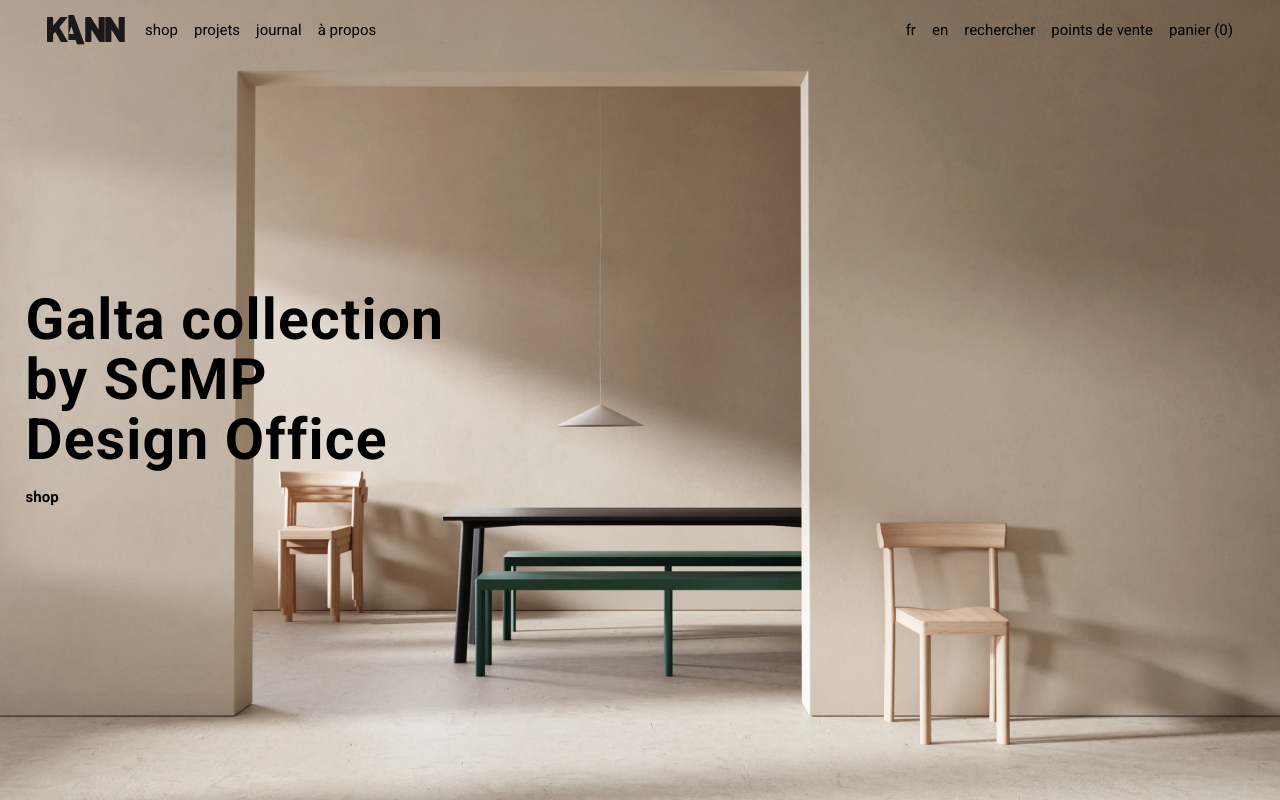
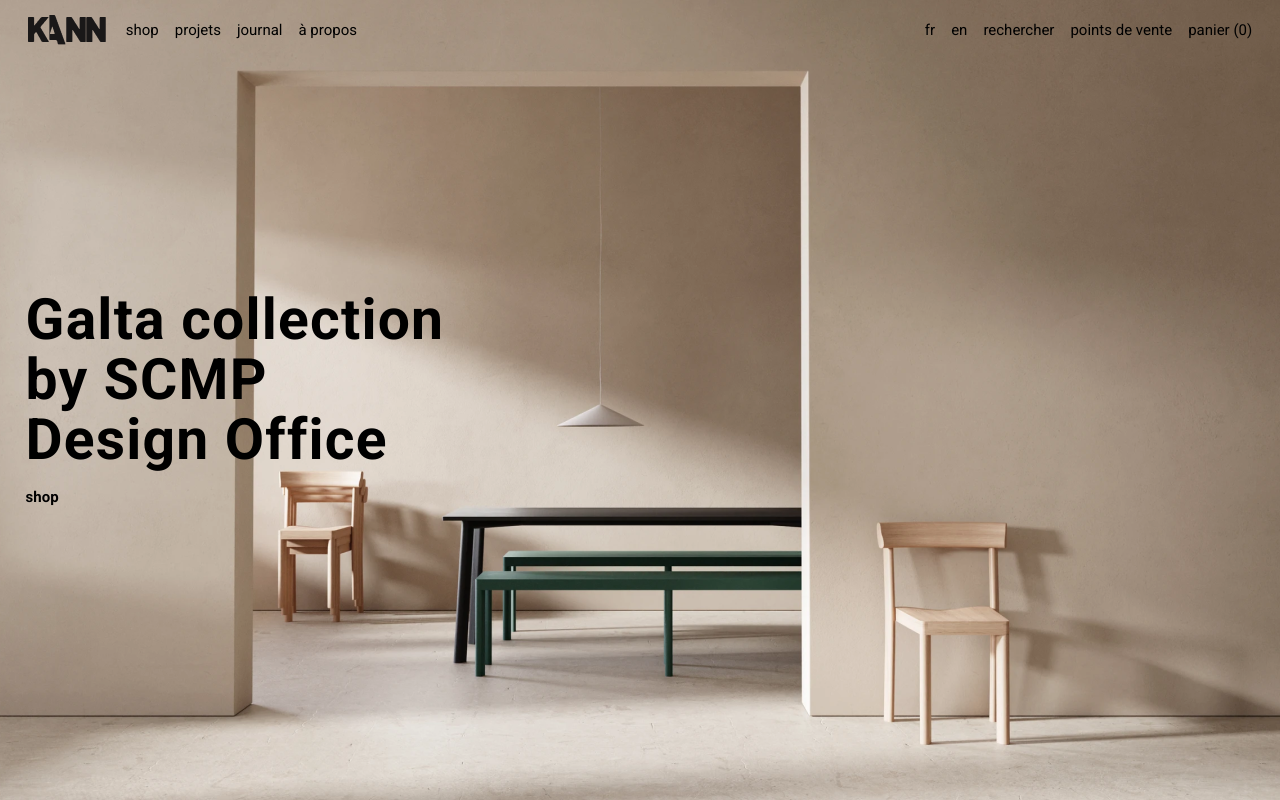
Before and after one commit to MaryBrandyBug/furniture_shop_page, a React (Create React App) app: page / in a window 1280 px wide. Built offline with nearby package versions, Linux system fonts and the light colour scheme.

Commit message:
some details changed style header nav

```diff
--- a/src/components/Navbar/Navbar.module.scss
+++ b/src/components/Navbar/Navbar.module.scss
@@ -6,13 +6,14 @@
     .navbar_logo {
         display: flex;
         align-items: center;
+        gap: 2,5px;
     }
 
     .navbar__menu {
         display: flex;
         justify-content: space-between;
         align-items: center;
-        min-width: 85%;
+        min-width: 88%;
         min-height: 60px;
 
         .navbar__menu__part {
```
